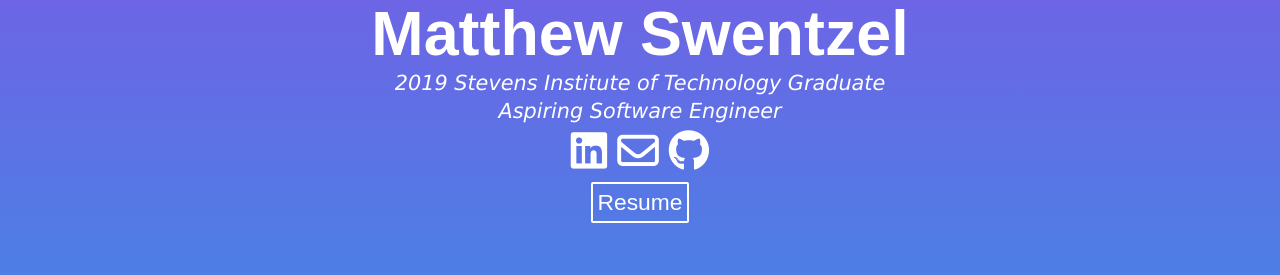
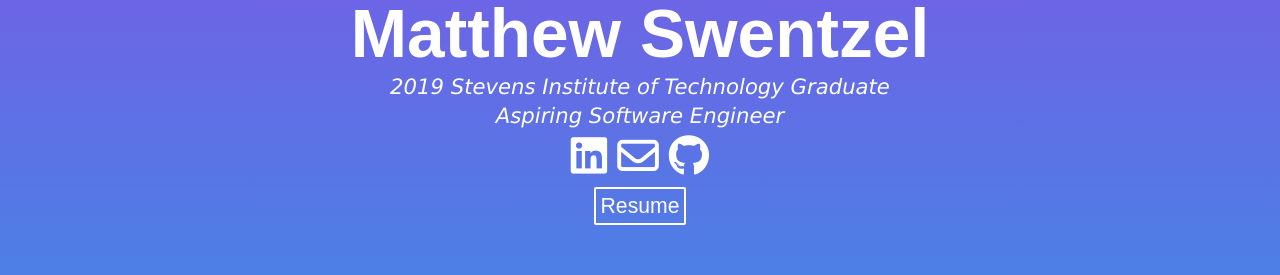
Before and after one commit to MarkSwanson4887/PersonalWebsite, a plain HTML site: page index.html in a window 1280 px wide. Shown: the part 401-676 px from the top of the page. Drawn offline with Linux system fonts and the light colour scheme.

Commit message:
Made more changes to sizes

```diff
--- a/styles.css
+++ b/styles.css
@@ -67,7 +67,7 @@ p {
     text-align: center;
     font-family: sans-serif;
     color: white;
-    font-size: calc(50px + 1vw);
+    font-size: calc(10px + 4.5vw);
     margin-bottom: 0%;
     margin-top: 0%;
     -webkit-animation: fadein 2s;
@@ -82,7 +82,7 @@ p {
     padding: 2px;
     font-style: italic;
     margin-top: 0%;
-    font-size: calc(8px + 1vw);
+    font-size: calc(2px + 1.5vw);
     margin-left: auto;
     margin-right: auto;
     font-family: Verdana;
@@ -100,7 +100,7 @@ p {
     font-style: italic;
     padding: 2px;
     margin-top: 0%;
-    font-size: calc(8px + 1vw);
+    font-size: calc(2px + 1.5vw);
     margin-left: auto;
     margin-right: auto;
     font-family: Verdana;
@@ -153,7 +153,7 @@ a.resumeLink {
     left: 0;
     right: 0;
     font-family: sans-serif;
-    font-size: calc(10px + 1vw);
+    font-size: calc(2px + 1.5vw);
     border-radius: 2px;
     display: inline-block;
     border:2px solid white;
```
